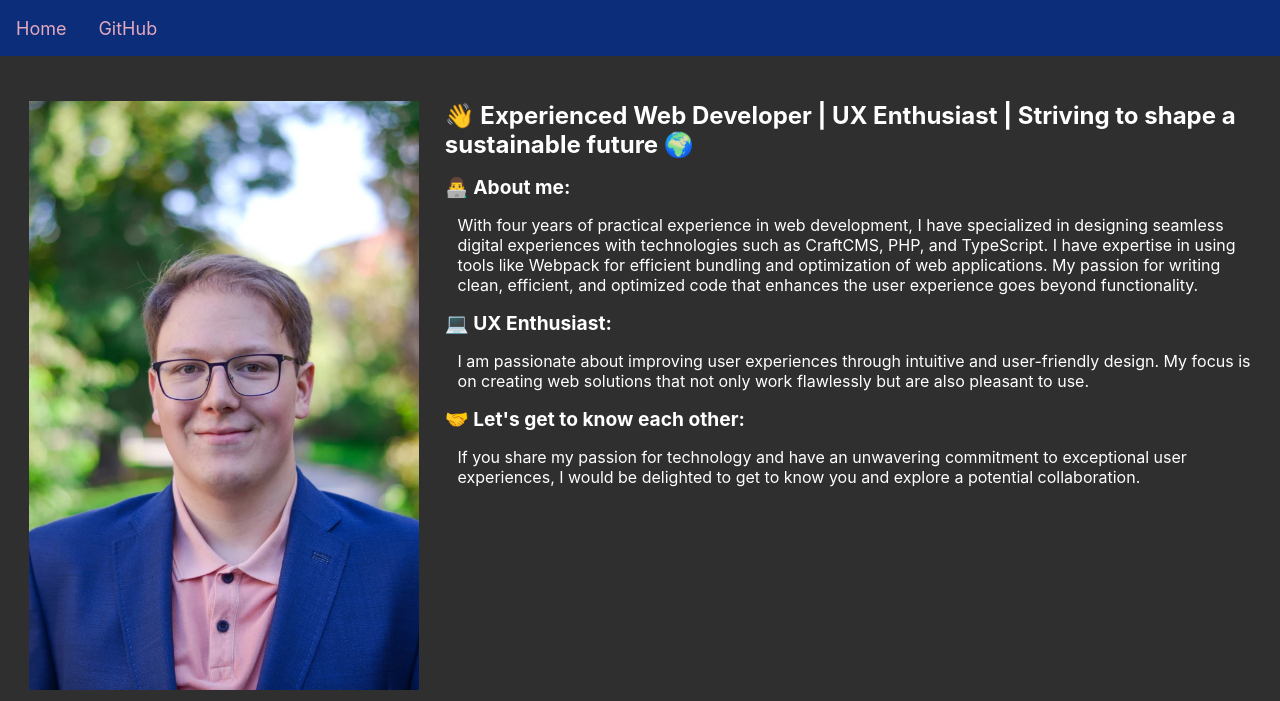
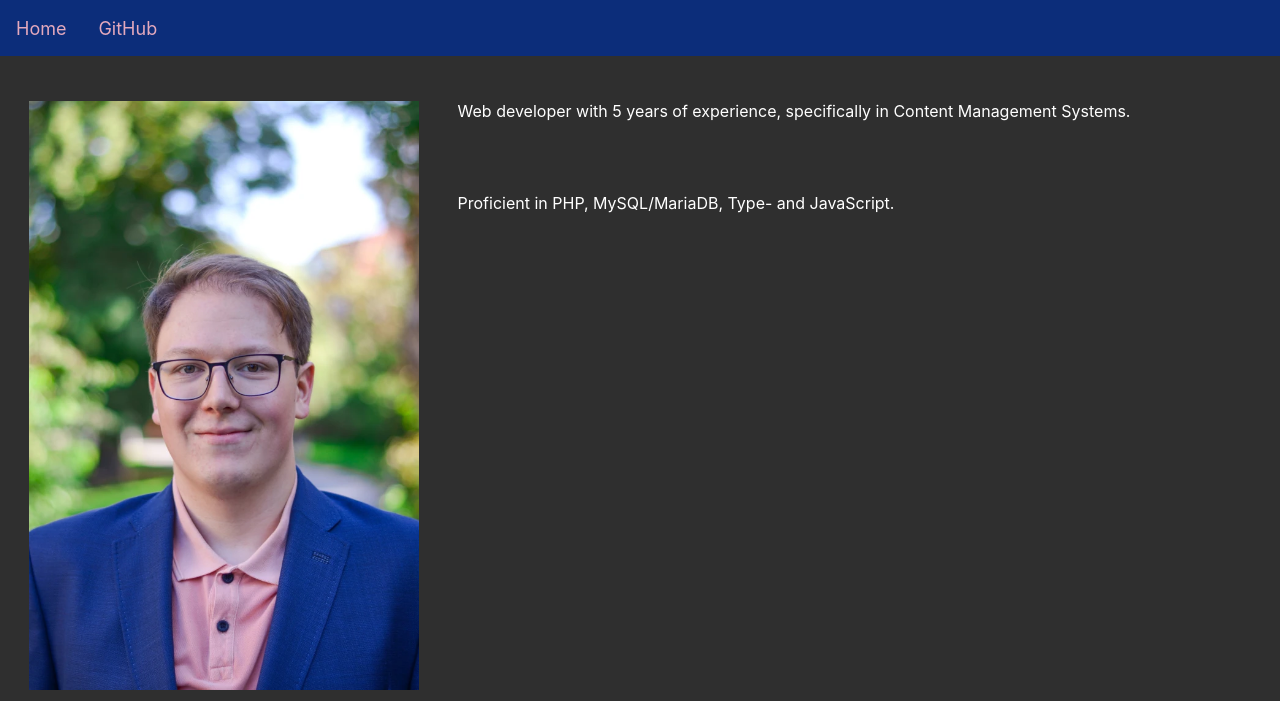
Before and after one commit to j-stechmann/homepage, a website built with Vite: page index.html in a window 1280 px wide. Shown: the top 701 px of the page. Built offline with nearby package versions, Linux system fonts and the light colour scheme.

Commit message:
update description

```diff
--- a/index.html
+++ b/index.html
@@ -75,18 +75,9 @@
             </figure>
         </div>
         <div class="col-2-3">
-            <h1>👋 Experienced Web Developer | UX Enthusiast | Striving to shape a sustainable future 🌍</h1>
-            <h2>👨‍💻 About me:</h2>
-            <p>With four years of practical experience in web development, I have specialized in designing seamless digital experiences with technologies
-               such as CraftCMS, PHP, and TypeScript.
-               I have expertise in using tools like Webpack for efficient bundling and optimization of web applications.
-               My passion for writing clean, efficient, and optimized code that enhances the user experience goes beyond functionality.</p>
-            <h2>💻 UX Enthusiast:</h2>
-            <p>I am passionate about improving user experiences through intuitive and user-friendly design. My focus is on creating web solutions that not
-               only work flawlessly but are also pleasant to use.</p>
-            <h2>🤝 Let&#39;s get to know each other:</h2>
-            <p>If you share my passion for technology and have an unwavering commitment to exceptional user experiences, I would be delighted to get to know
-               you and explore a potential collaboration.</p>
+            <p>Web developer with 5 years of experience, specifically in Content Management Systems.</p><br>
+            <br>
+            <p>Proficient in PHP, MySQL/MariaDB, Type- and JavaScript.</p>
         </div>
     </div>
 </main>
```
